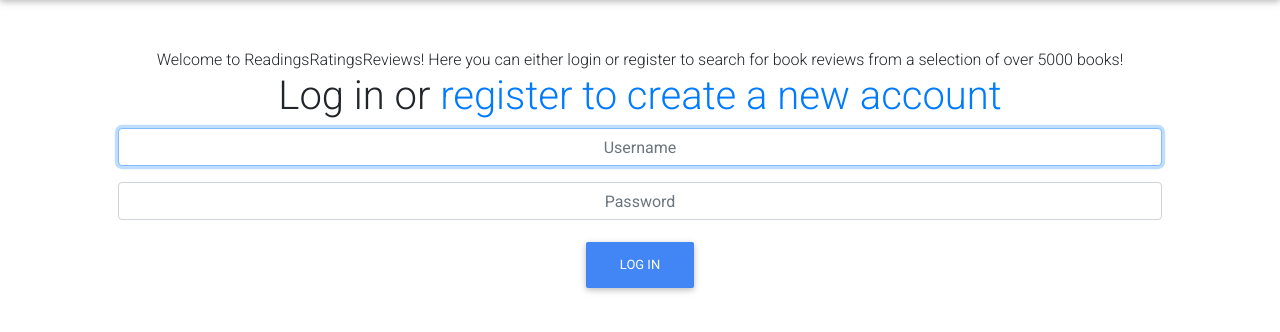
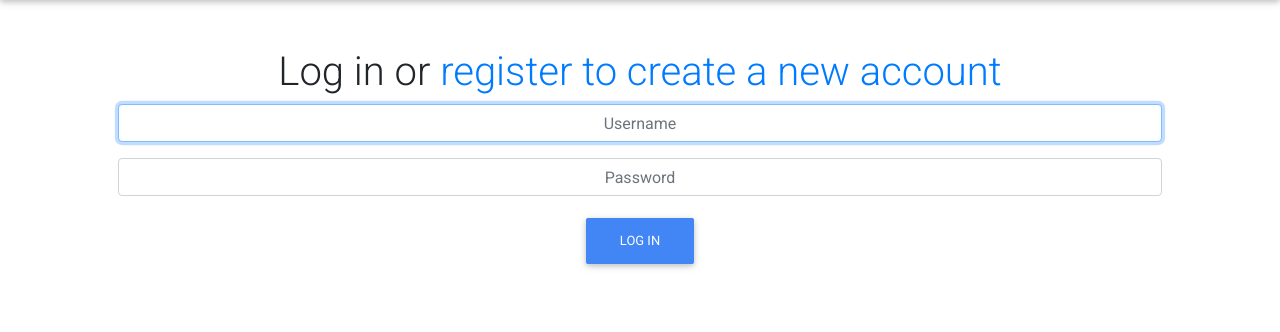
Before and after one commit to micah-huang/ReadingsRatingsReviews, a Flask app: page /login in a window 1280 px wide. Shown: the part 56-388 px from the top of the page. Run offline with Flask 2, Linux system fonts and the light colour scheme; some libraries are stand-ins or nearby versions.

Commit message:
undo error

```diff
--- a/templates/login.html
+++ b/templates/login.html
@@ -4,7 +4,6 @@
 {% endblock%}
 
 {% block content %}
-    <div>Welcome to ReadingsRatingsReviews! Here you can either login or register to search for book reviews from a selection of over 5000 books!</div>
     <h1 class="center">Log in or <a href="/register">register to create a new account</a></h1>
 
     <form action="/login" method="post">
```
Also changed, not shown: 3 other files.
